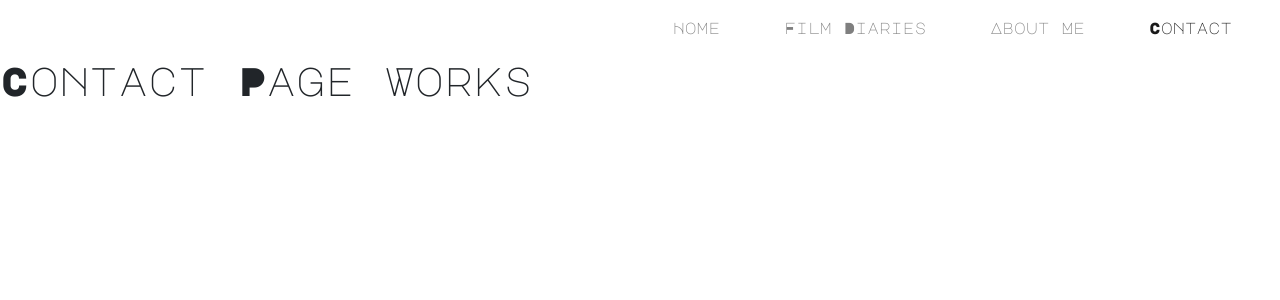
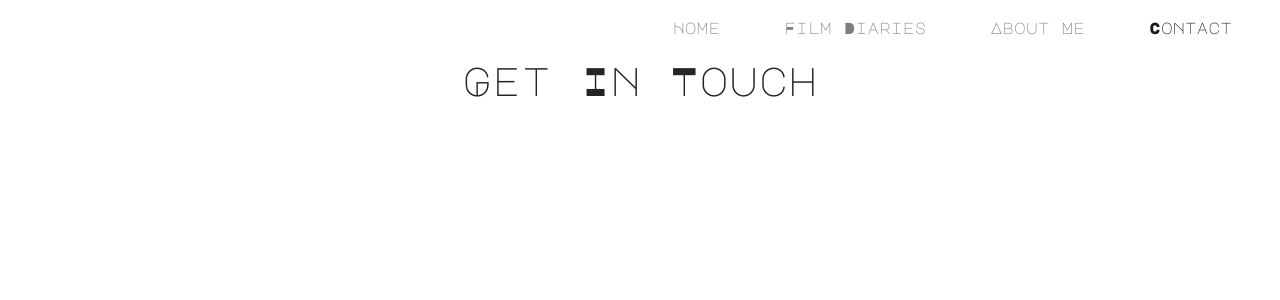
Before and after one commit to russtelen/PHOTOGRAPHY-PORTFOLIO, a React (Create React App) app: page /contact in a window 1280 px wide. Shown: the top 300 px of the page. Built offline with nearby package versions, Linux system fonts and the light colour scheme.

Commit message:
Install MaterialUI

```diff
--- a/package.json
+++ b/package.json
@@ -3,6 +3,7 @@
   "version": "0.1.0",
   "private": true,
   "dependencies": {
+    "@material-ui/core": "^4.11.2",
     "@testing-library/jest-dom": "^5.11.6",
     "@testing-library/react": "^11.2.2",
     "@testing-library/user-event": "^12.2.2",
--- a/src/components/Contact/Contact.js
+++ b/src/components/Contact/Contact.js
@@ -2,8 +2,10 @@ import React from "react";
 
 const Contact = () => {
   return (
-    <div>
-      <h1>Contact Page Works</h1>
+    <div className="Contact">
+      <h1 className="text-center animate__animated animate__bounceIn">
+        Get In Touch
+      </h1>
     </div>
   );
 };
```
Also changed, not shown: 1 other file (tests, documents, lock files or other folders).
